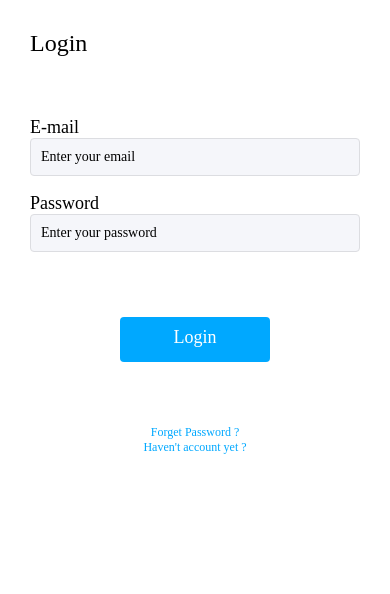
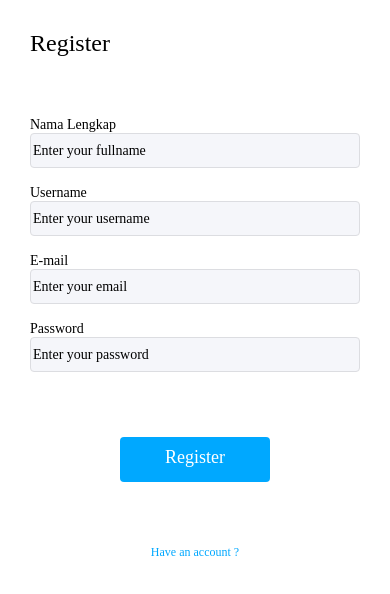
Before and after one commit to rekto167/ecommerce-diskominfo, a React Native app in the folder frontend/: screen / in a window 390 px wide. Shown: the top 594 px of the page. Built offline with nearby package versions, Linux system fonts and the light colour scheme.

Commit message:
Register Page:1

```diff
--- a/frontend/src/App.js
+++ b/frontend/src/App.js
@@ -2,11 +2,12 @@ import React from 'react';
 import {SafeAreaView} from 'react-native';
 
 import Login from './pages/Login';
+import Register from './pages/Register';
 
 const App = () => {
   return(
     <SafeAreaView>
-      <Login />
+      <Register />
     </SafeAreaView>
   )
 }
--- a/frontend/src/pages/Register.js
+++ b/frontend/src/pages/Register.js
@@ -0,0 +1,102 @@
+import React from 'react'
+import {View, StyleSheet, Text, TextInput, TouchableOpacity} from 'react-native'
+
+const Register = () => {
+    return(
+        <View style={styles.container}>
+            <Text style={styles.textHeading} >Register</Text>
+            <View style={styles.containerName}>
+                <Text style={styles.label}>Nama Lengkap</Text>
+                <TextInput style={styles.input} placeholder="Enter your fullname" />
+            </View>
+            <View style={styles.containerUsername}>
+                <Text style={styles.label}>Username</Text>
+                <TextInput style={styles.input} placeholder="Enter your username" />
+            </View>
+            <View style={styles.containerEmail}>
+                <Text style={styles.label}>E-mail</Text>
+                <TextInput style={styles.input} placeholder="Enter your email" />
+            </View>
+            <View style={styles.containerPass}>
+                <Text style={styles.label}>Password</Text>
+                <TextInput style={styles.input} placeholder="Enter your password" secureTextEntry={true} />
+            </View>
+            <View style={styles.containerBottomMenu}>
+                <TouchableOpacity style={styles.buttonRegister}>
+                    <Text style={styles.labelbtnRegister}>Register</Text>
+                </TouchableOpacity>
+                <View style={styles.linkContainer}>
+                    <TouchableOpacity>
+                        <Text style={styles.textLink}>Have an account ?</Text>
+                    </TouchableOpacity>
+                </View>
+            </View>
+        </View>
+    )
+}
+
+const styles = StyleSheet.create({
+    container:{
+        padding: 30
+    },
+    containerName:{
+        marginTop:60
+    },
+    containerUsername:{
+        marginTop:17
+    },
+    containerEmail:{
+        marginTop:17
+    },
+    containerPass:{
+        marginTop:17
+    },
+    textHeading:{
+        fontSize:24,
+        fontFamily: 'Poppins-Regular'
+    },
+    label:{
+        fontSize:14,
+        fontFamily: 'Poppins-Regular',
+    },
+    input:{
+        backgroundColor:'#F5F6FA',
+        borderWidth:1,
+        borderColor:'#DCDDE1',
+        borderRadius:4,
+        padding: 2,
+        color: '#000000',
+        fontFamily: 'Poppins-Regular',
+        height: 35
+    },
+    containerBottomMenu:{
+        marginTop:65,
+        alignItems: 'center',
+    },
+    buttonRegister:{
+        backgroundColor: '#00A8FF',
+        width:150,
+        height:45,
+        borderRadius:4,
+        padding: 10
+    },
+    labelbtnRegister:{
+        fontFamily:'Poppins-SemiBold',
+        fontSize:18,
+        color: '#FFFFFF',
+        textAlign:'center',
+        alignItems: 'center',
+        justifyContent: 'center',
+    },
+    linkContainer:{
+        marginTop:63,
+        alignItems: 'center'
+    },
+    textLink:{
+        color: '#00A8FF',
+        fontSize:12,
+        fontFamily: 'Poppins-Regular'
+    }
+})
+
+export default Register;
```
